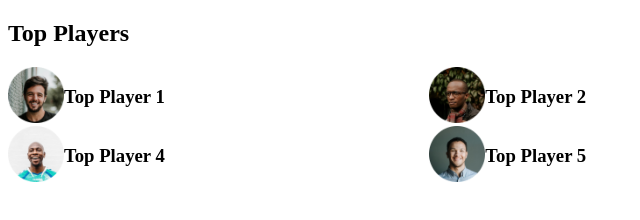
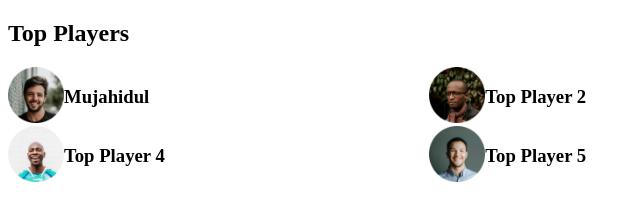
Before and after one commit to mni-dev/leader-board-css3, a plain HTML site: page index.html in a window 1280 px wide. Shown: the full height of the page, 0-640 px from the left. Drawn offline with Linux system fonts and the light colour scheme.

Commit message:
name changed

```diff
--- a/index.html
+++ b/index.html
@@ -1,5 +1,6 @@
 <!DOCTYPE html>
 <html lang="en">
+
 <head>
     <meta charset="UTF-8">
     <meta http-equiv="X-UA-Compatible" content="IE=edge">
@@ -8,13 +9,14 @@
     <!-- style sheet -->
     <link rel="stylesheet" href="style.css">
 </head>
+
 <body>
     <section class="container">
         <h1>Top Players</h1>
         <div class="top-players">
             <div class="player">
                 <img src="images/players/player-1.png" alt="">
-                <h3>Top Player 1</h3>
+                <h3>Mujahidul</h3>
             </div>
             <div class="player">
                 <img src="images/players/player-2.png" alt="">
@@ -39,4 +41,5 @@
         </div>
     </section>
 </body>
+
 </html>
```
